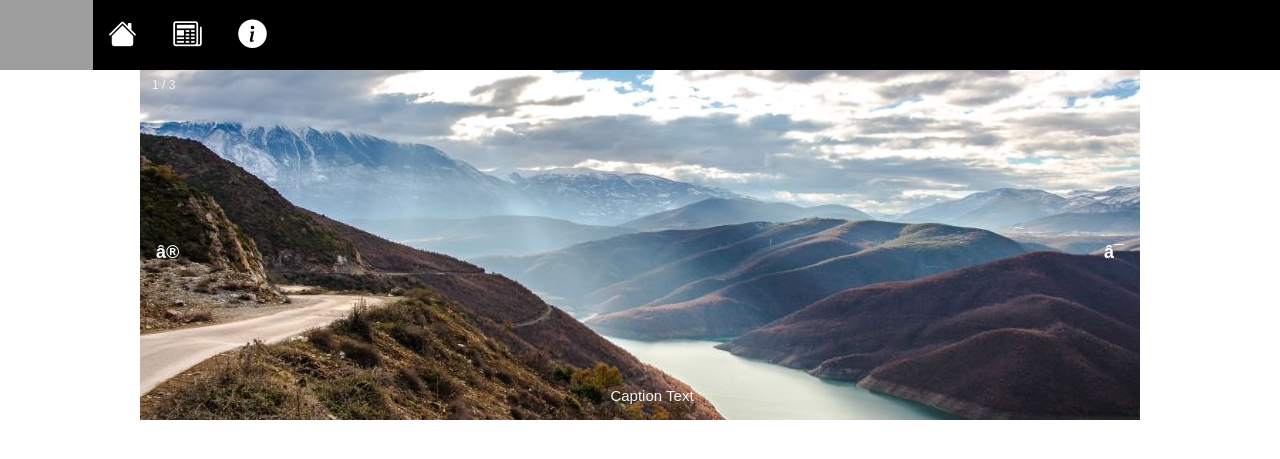
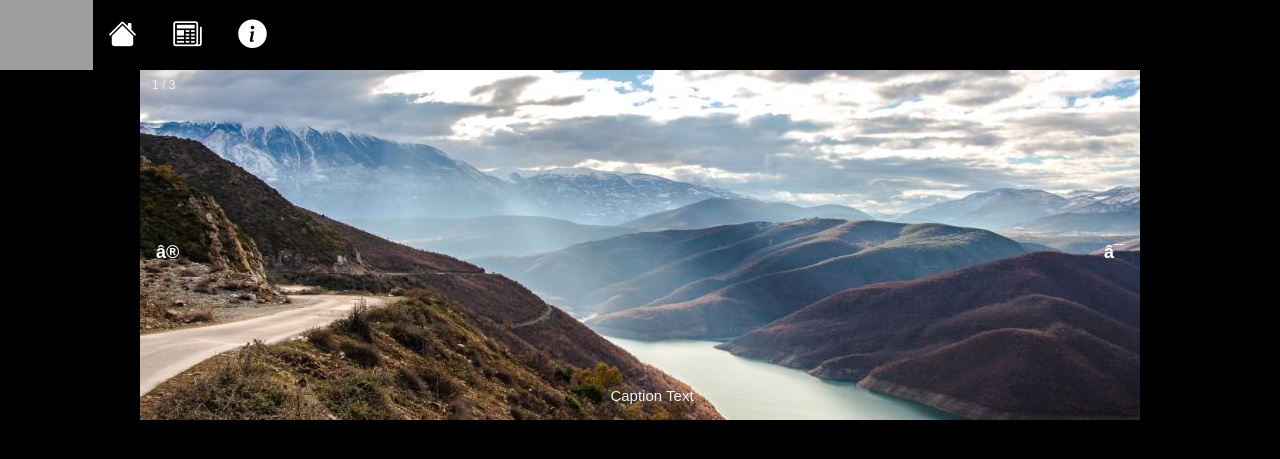
Before and after one commit to MCModReview/MCModReview.github.io, a PHP site: page / in a window 1280 px wide. Shown: the top 459 px of the page. Run offline with PHP 8.4, Linux system fonts and the light colour scheme; grey boxes are pictures that could not be loaded.

Commit message:
Add max height and width to slideshow and make background color black.

```diff
--- a/index.html
+++ b/index.html
@@ -24,7 +24,7 @@
       </a>
     </div>
 
-    <div class="slideshow-container">
+    <div class="slideshow-container" style="height: 100%; width: 100%;">
 
       <div class="mySlides fade">
         <div class="numbertext">1 / 3</div>
--- a/styles/navbar.css
+++ b/styles/navbar.css
@@ -1,6 +1,7 @@
 body {
   margin: 0;
   font-family: Arial, Helvetica, sans-serif;
+  background-color: black;
 }
 
 .topnav {
```
